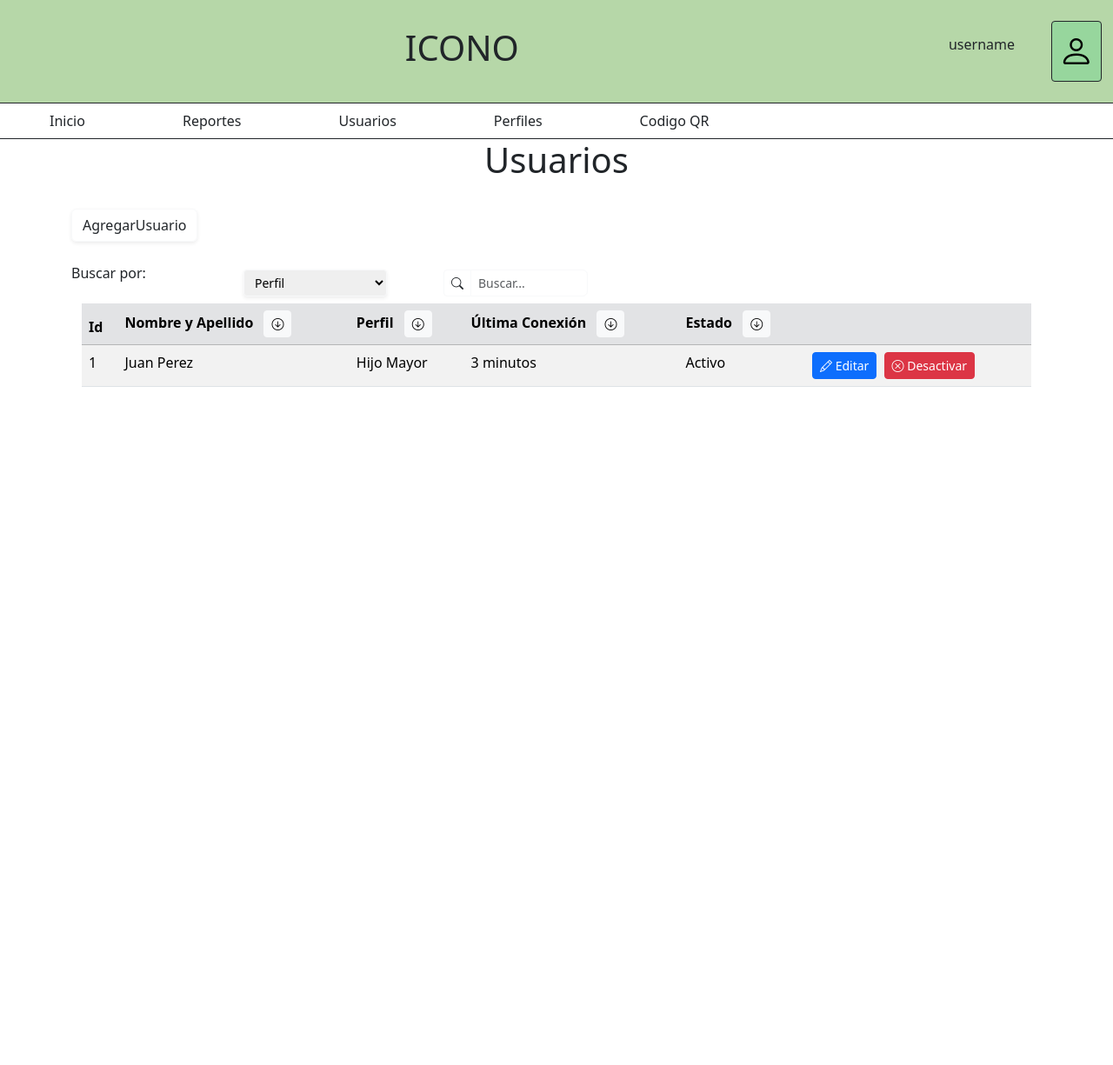
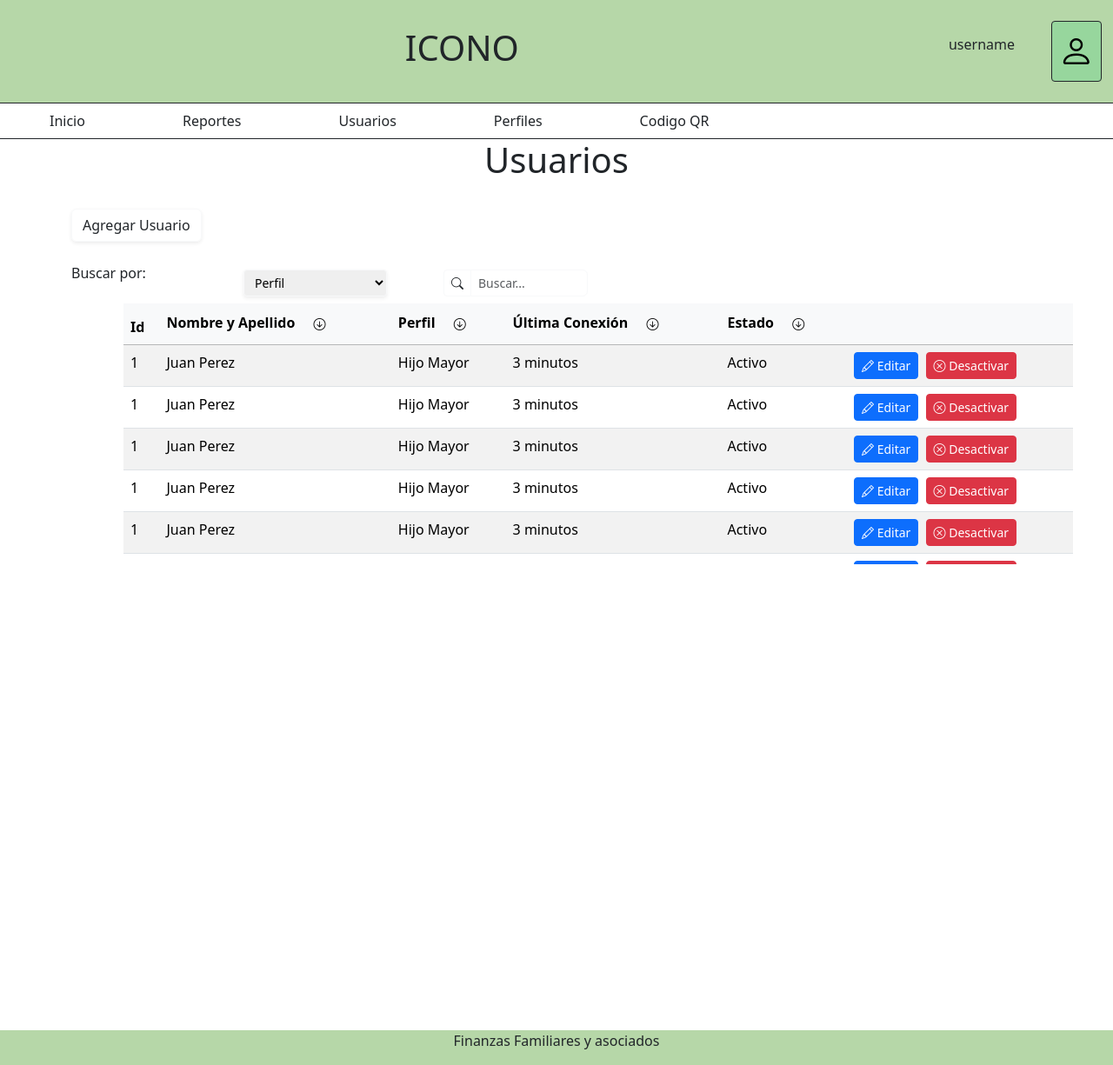
Before and after one commit to Gabwr/web1, a PHP site: page /html/Usuarios.html in a window 1280 px wide. Shown: the whole page at 87% size. Run offline with PHP 8.4, Linux system fonts and the light colour scheme.

Commit message:
Boton Agregar Usuario Interactivo

```diff
--- a/css/menubootstrap.css
+++ b/css/menubootstrap.css
@@ -5,3 +5,15 @@
 	cursor: pointer;
 	transition: all 0.3s ease;
 }
+
+.table-responsive {
+	max-height: 300px;
+	overflow-y: auto;
+  }
+
+  .table thead th {
+	position: sticky;
+	top: 0;
+	background-color: #f8f9fa;
+	z-index: 1;
+  }
--- a/html/Usuarios.html
+++ b/html/Usuarios.html
@@ -55,7 +55,7 @@
 			<h1>Usuarios</h1>
 		</div>
 
-		<button	class="btn shadow-sm border-light ms-0 my-4" onclick="mostrarDialogo()">AgregarUsuario</button>
+		<button	class="btn shadow-sm border-light ms-0 my-4" onclick="mostrarDialogo()">Agregar Usuario</button>
 
 		<div class="row">
 
@@ -80,7 +80,7 @@
 				</div>
 			</div>
 		</div>
-		<div class="container">
+		<div class="container mx-5 pb-5">
 		<div class="table-responsive">
 		<table class="table table-striped">
 			<thead class="table-secondary">
@@ -127,6 +127,231 @@
 				</button>
 				</td>
 			</tr>
+			<tr>
+				<td>1</td>
+				<td>Juan Perez</td>
+				<td>Hijo Mayor</td>
+				<td>3 minutos</td>
+				<td>Activo</td>
+				<td>
+				<button class="btn btn-sm btn-primary me-1">
+					<i class="bi bi-pencil"></i> Editar
+				</button>
+				<button class="btn btn-sm btn-danger">
+					<i class="bi bi-x-circle"></i> Desactivar
+				</button>
+				</td>
+			</tr>
+			<tr>
+				<td>1</td>
+				<td>Juan Perez</td>
+				<td>Hijo Mayor</td>
+				<td>3 minutos</td>
+				<td>Activo</td>
+				<td>
+				<button class="btn btn-sm btn-primary me-1">
+					<i class="bi bi-pencil"></i> Editar
+				</button>
+				<button class="btn btn-sm btn-danger">
+					<i class="bi bi-x-circle"></i> Desactivar
+				</button>
+				</td>
+			</tr>
+			<tr>
+				<td>1</td>
+				<td>Juan Perez</td>
+				<td>Hijo Mayor</td>
+				<td>3 minutos</td>
+				<td>Activo</td>
+				<td>
+				<button class="btn btn-sm btn-primary me-1">
+					<i class="bi bi-pencil"></i> Editar
+				</button>
+				<button class="btn btn-sm btn-danger">
+					<i class="bi bi-x-circle"></i> Desactivar
+				</button>
+				</td>
+			</tr>
+			<tr>
+				<td>1</td>
+				<td>Juan Perez</td>
+				<td>Hijo Mayor</td>
+				<td>3 minutos</td>
+				<td>Activo</td>
+				<td>
+				<button class="btn btn-sm btn-primary me-1">
+					<i class="bi bi-pencil"></i> Editar
+				</button>
+				<button class="btn btn-sm btn-danger">
+					<i class="bi bi-x-circle"></i> Desactivar
+				</button>
+				</td>
+			</tr>
+			<tr>
+				<td>1</td>
+				<td>Juan Perez</td>
+				<td>Hijo Mayor</td>
+				<td>3 minutos</td>
+				<td>Activo</td>
+				<td>
+				<button class="btn btn-sm btn-primary me-1">
+					<i class="bi bi-pencil"></i> Editar
+				</button>
+				<button class="btn btn-sm btn-danger">
+					<i class="bi bi-x-circle"></i> Desactivar
+				</button>
+				</td>
+			</tr>
+			<tr>
+				<td>1</td>
+				<td>Juan Perez</td>
+				<td>Hijo Mayor</td>
+				<td>3 minutos</td>
+				<td>Activo</td>
+				<td>
+				<button class="btn btn-sm btn-primary me-1">
+					<i class="bi bi-pencil"></i> Editar
+				</button>
+				<button class="btn btn-sm btn-danger">
+					<i class="bi bi-x-circle"></i> Desactivar
+				</button>
+				</td>
+			</tr>
+			<tr>
+				<td>1</td>
+				<td>Juan Perez</td>
+				<td>Hijo Mayor</td>
+				<td>3 minutos</td>
+				<td>Activo</td>
+				<td>
+				<button class="btn btn-sm btn-primary me-1">
+					<i class="bi bi-pencil"></i> Editar
+				</button>
+				<button class="btn btn-sm btn-danger">
+					<i class="bi bi-x-circle"></i> Desactivar
+				</button>
+				</td>
+			</tr>
+			<tr>
+				<td>1</td>
+				<td>Juan Perez</td>
+				<td>Hijo Mayor</td>
+				<td>3 minutos</td>
+				<td>Activo</td>
+				<td>
+				<button class="btn btn-sm btn-primary me-1">
+					<i class="bi bi-pencil"></i> Editar
+				</button>
+				<button class="btn btn-sm btn-danger">
+					<i class="bi bi-x-circle"></i> Desactivar
+				</button>
+				</td>
+			</tr>
+			<tr>
+				<td>1</td>
+				<td>Juan Perez</td>
+				<td>Hijo Mayor</td>
+				<td>3 minutos</td>
+				<td>Activo</td>
+				<td>
+				<button class="btn btn-sm btn-primary me-1">
+					<i class="bi bi-pencil"></i> Editar
+				</button>
+				<button class="btn btn-sm btn-danger">
+					<i class="bi bi-x-circle"></i> Desactivar
+				</button>
+				</td>
+			</tr>
+			<tr>
+				<td>1</td>
+				<td>Juan Perez</td>
+				<td>Hijo Mayor</td>
+				<td>3 minutos</td>
+				<td>Activo</td>
+				<td>
+				<button class="btn btn-sm btn-primary me-1">
+					<i class="bi bi-pencil"></i> Editar
+				</button>
+				<button class="btn btn-sm btn-danger">
+					<i class="bi bi-x-circle"></i> Desactivar
+				</button>
+				</td>
+			</tr>
+			<tr>
+				<td>1</td>
+				<td>Juan Perez</td>
+				<td>Hijo Mayor</td>
+				<td>3 minutos</td>
+				<td>Activo</td>
+				<td>
+				<button class="btn btn-sm btn-primary me-1">
+					<i class="bi bi-pencil"></i> Editar
+				</button>
+				<button class="btn btn-sm btn-danger">
+					<i class="bi bi-x-circle"></i> Desactivar
+				</button>
+				</td>
+			</tr>
+			<tr>
+				<td>1</td>
+				<td>Juan Perez</td>
+				<td>Hijo Mayor</td>
+				<td>3 minutos</td>
+				<td>Activo</td>
+				<td>
+				<button class="btn btn-sm btn-primary me-1">
+					<i class="bi bi-pencil"></i> Editar
+				</button>
+				<button class="btn btn-sm btn-danger">
+					<i class="bi bi-x-circle"></i> Desactivar
+				</button>
+				</td>
+			</tr>
+			<tr>
+				<td>1</td>
+				<td>Juan Perez</td>
+				<td>Hijo Mayor</td>
+				<td>3 minutos</td>
+				<td>Activo</td>
+				<td>
+				<button class="btn btn-sm btn-primary me-1">
+					<i class="bi bi-pencil"></i> Editar
+				</button>
+				<button class="btn btn-sm btn-danger">
+					<i class="bi bi-x-circle"></i> Desactivar
+				</button>
+				</td>
+			</tr>
+			<tr>
+				<td>1</td>
+				<td>Juan Perez</td>
+				<td>Hijo Mayor</td>
+				<td>3 minutos</td>
+				<td>Activo</td>
+				<td>
+				<button class="btn btn-sm btn-primary me-1">
+					<i class="bi bi-pencil"></i> Editar
+				</button>
+				<button class="btn btn-sm btn-danger">
+					<i class="bi bi-x-circle"></i> Desactivar
+				</button>
+				</td>
+			</tr>
+			<tr>
+				<td>1</td>
+				<td>Juan Perez</td>
+				<td>Hijo Mayor</td>
+				<td>3 minutos</td>
+				<td>Activo</td>
+				<td>
+				<button class="btn btn-sm btn-primary me-1">
+					<i class="bi bi-pencil"></i> Editar
+				</button>
+				<button class="btn btn-sm btn-danger">
+					<i class="bi bi-x-circle"></i> Desactivar
+				</button>
+				</td>
+			</tr>
 			</tbody>
 		</table>
 		</div>
@@ -137,23 +362,80 @@
 	</div>
 </div>
 
-	<div class="modal fade" id="miDialogo" tabindex="-1" aria-labelledby="miDialogoLabel" aria-hidden="true">
-		<div class="modal-dialog modal-dialog-centered">
-			<div class="modal-content">
-				<div class="modal-header">
-				<h5 class="modal-title" id="miDialogoLabel">Este es un Diálogo</h5>
-				<button type="button" class="btn-close" data-bs-dismiss="modal" aria-label="Close"></button>
+<div class="modal fade" id="miDialogo" tabindex="-1" aria-labelledby="miDialogoLabel" aria-hidden="true">
+    <div class="modal-dialog modal-dialog-centered modal-lg">
+        <div class="modal-content">
+            <div class="container">
+                <div class="row">
+                    <h1 class="text-center">Registrar Usuario</h1>
+                </div>
+                <div class="row border border-dark p-3 my-4 mx-4 position-relative">
+						<h3 class="position-absolute top-0 start-0 ms-3 px-2"
+						style="margin-top: -12px; background-color: white; display: inline;">
+						Datos del Usuario
+						</h3>
+                    <div class="col-md-6">
+                        <label for="nombre" class="form-label">Nombre:
+                            <input type="text" id="nombre" name="nombre" class="form-control border-dark" required>
+                        </label>
+                    </div>
+                    <div class="col-md-6">
+                        <label for="apellido" class="form-label">Apellido:
+                            <input type="text" id="apellido" name="apellido" class="form-control border-dark" required>
+                        </label>
+                    </div>
+                </div>
+				<div class="row border border-dark p-3 my-4 mx-4 position-relative">
+					<h3 class="position-absolute top-0 start-0 ms-3 px-2"
+					style="margin-top: -12px; background-color: white; display: inline;">
+					Datos de la cuenta
+					</h3>
+				<div class="col-md-6">
+					<label for="usuario" class="form-label">Usuario:
+						<input type="text" id="usuario" name="usuario" class="form-control border-dark" required>
+					</label>
+					<label for="contrasenia" class="form-label">Contraseña:
+						<input type="text" id="contrasenia" name="contrasenia" class="form-control border-dark" required>
+					</label>
 				</div>
-				<div class="modal-body">
-				<p>Contenido del diálogo...</p>
+				<div class="col-md-6">
+					<label for="Perfil" class="form-label">Perfil:
+						<div class="form-check mx-2 my-2">
+							<input class="form-check-input" type="checkbox" id="ingreso">
+							<label class="form-check-label" for="ingreso">
+								Generador de Ingreso
+							</label>
+						</div>
+
+						<div class="form-check mx-2 my-2">
+							<input class="form-check-input" type="checkbox" id="egreso">
+							<label class="form-check-label" for="egreso">
+								Generador de Egresos
+							</label>
+						</div>
+
+						<div class="form-check mx-2 my-2">
+							<input class="form-check-input" type="checkbox" id="documentos">
+							<label class="form-check-label" for="documentos">
+								Visualizador de Documentos
+							</label>
+						</div>
+					</label>
 				</div>
-				<div class="modal-footer">
-				<button type="button" class="btn btn-secondary" data-bs-dismiss="modal">Cerrar</button>
-				<button type="button" class="btn btn-primary">Aceptar</button>
-				</div>
+
 			</div>
-		</div>
-	</div>
+            </div>
+            <div class="modal-footer d-flex justify-content-center align-items-center">
+				<button type="button" class="btn btn-white border border-dark" data-bs-dismiss="modal">Cancelar</button>
+				<button type="button" class="btn btn-white border border-dark">Ingresar</button>
+			</div>
+        </div>
+    </div>
+</div>
+
+
+
+<div style="background-color: rgb(182, 215, 168);" class=" fixed-bottom d-flex justify-content-center align-items-center"><p>Finanzas Familiares y asociados</p></div>
 
 <script src="https://cdn.jsdelivr.net/npm/bootstrap@5.3.0-alpha1/dist/js/bootstrap.bundle.min.js"></script>
 <script src="../js/usuario.js"></script>
```
